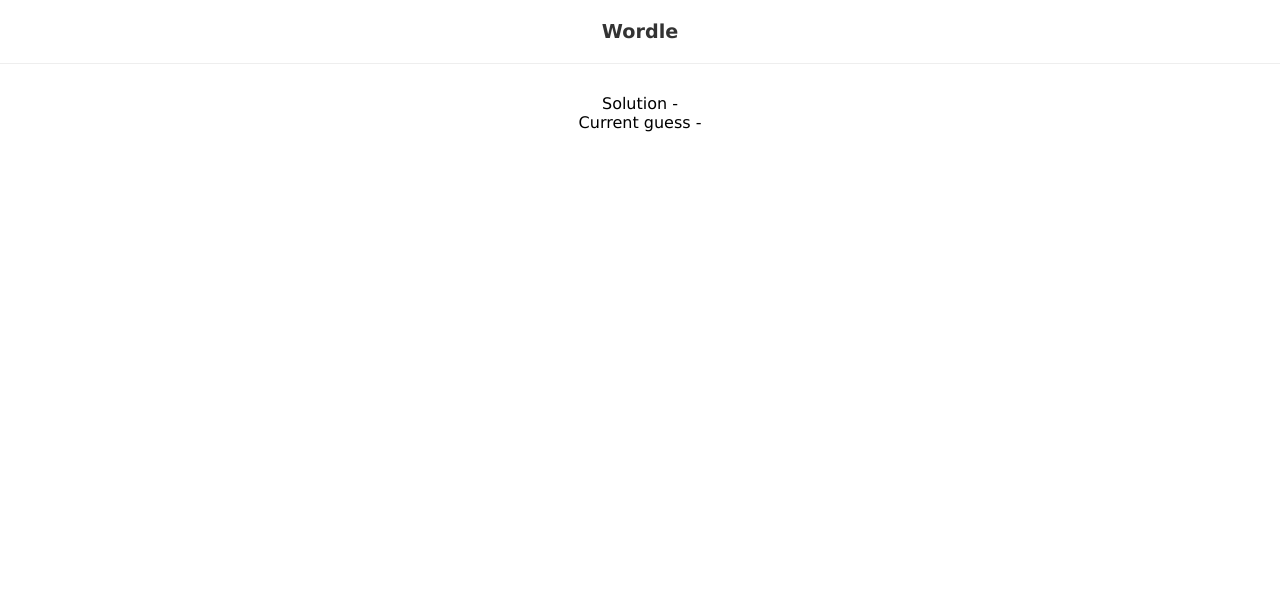
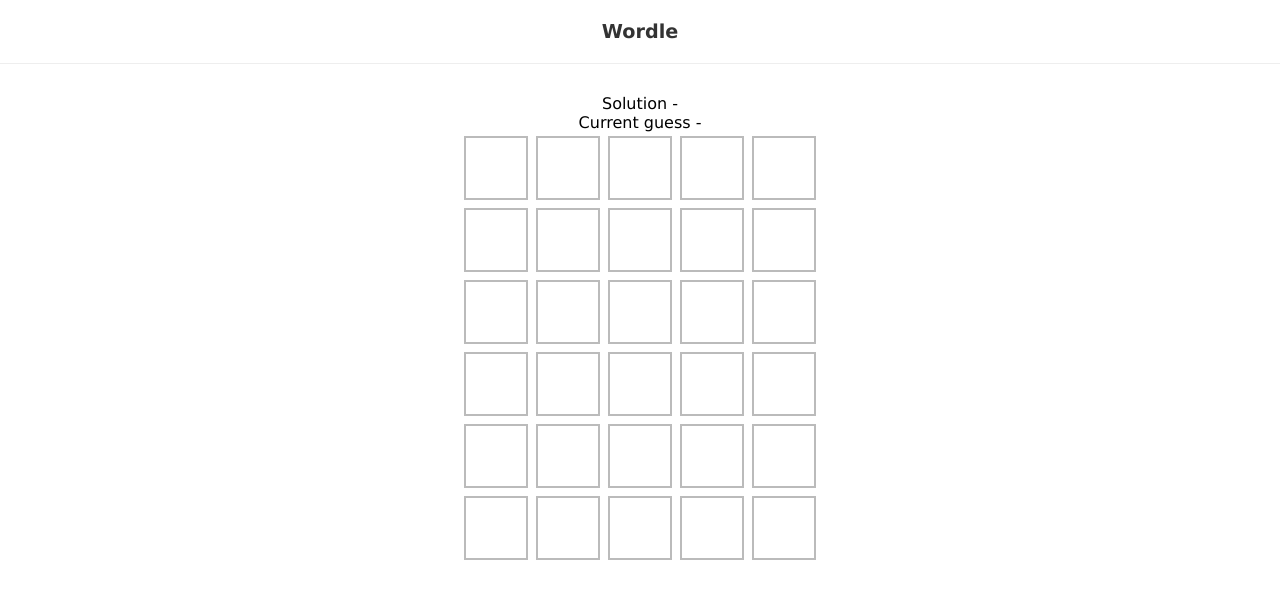
Before and after one commit to JasonZOH/Wordle-Z, a React (Vite) app: page / in a window 1280 px wide. Shown: the top 598 px of the page. Built offline with nearby package versions, Linux system fonts and the light colour scheme; no server answers.

Commit message:
creating Grid

```diff
--- /dev/null
+++ b/src/components/Grid.jsx
@@ -0,0 +1,18 @@
+import React from 'react'
+import Row from './Row'
+
+const Grid = ({currentGuesse, guesses, turn}) => {
+  return (
+    <div>
+      {
+        guesses.map((g, index) => {
+          return (
+            <Row key={index}/>
+          )
+        })
+      }
+    </div>
+  )
+}
+
+export default Grid
--- /dev/null
+++ b/src/components/Row.jsx
@@ -0,0 +1,16 @@
+import React from 'react'
+
+const Row = () => {
+
+  return (
+    <div className='row'>
+      <div></div>
+      <div></div>
+      <div></div>
+      <div></div>
+      <div></div>
+    </div>
+  )
+}
+
+export default Row
--- a/src/index.css
+++ b/src/index.css
@@ -12,3 +12,23 @@
   margin: 0 0 30px 0;
   color: #333;
 }
+
+/* rows */
+.row {
+  text-align: center;
+  display: flex;
+  justify-content: center;
+}
+
+.row > div {
+  display: block;
+  width: 60px;
+  height: 60px;
+  border: 2px solid #bbb;
+  margin: 4px;
+  text-align: center;
+  line-height: 60px;
+  text-transform: uppercase;
+  font-weight: bold;
+  font-size: 2.5em;
+}
--- a/src/pages/Wordle.jsx
+++ b/src/pages/Wordle.jsx
@@ -1,6 +1,7 @@
 import React, { useEffect } from 'react'
 import { useSelector } from 'react-redux';
 import useWordle from '../hooks/wordle/useWordle';
+import Grid from '../components/Grid';
 
 const Wordle = () => {
   const solution = useSelector((state) => state.wordData.wordRandomData);
@@ -22,6 +23,7 @@
       <div>
         <div>Solution - {solution}</div>
         <div>Current guess - {currentGuess}</div>
+        <Grid currentGuess={currentGuess} guesses={guesses} turn={turn}/>
       </div>
     </div>
   )
```
